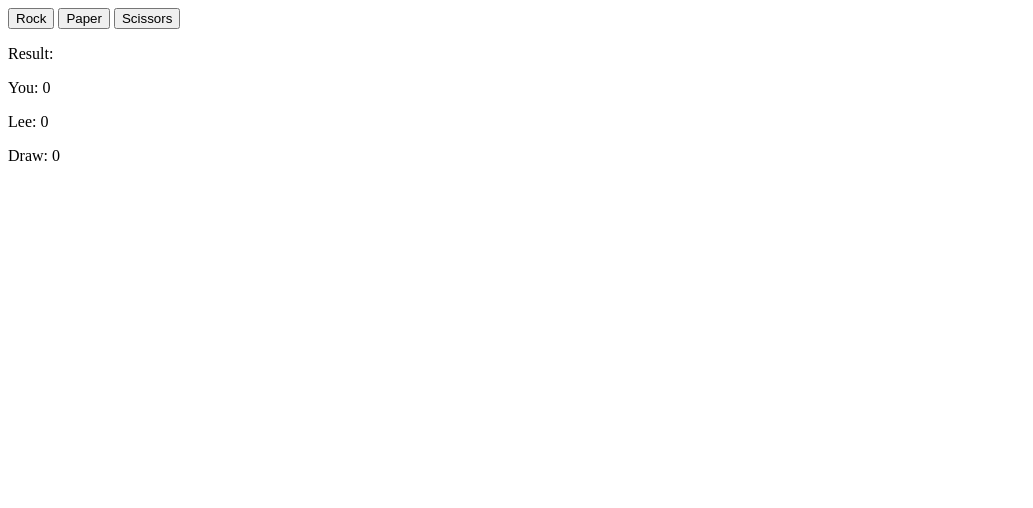
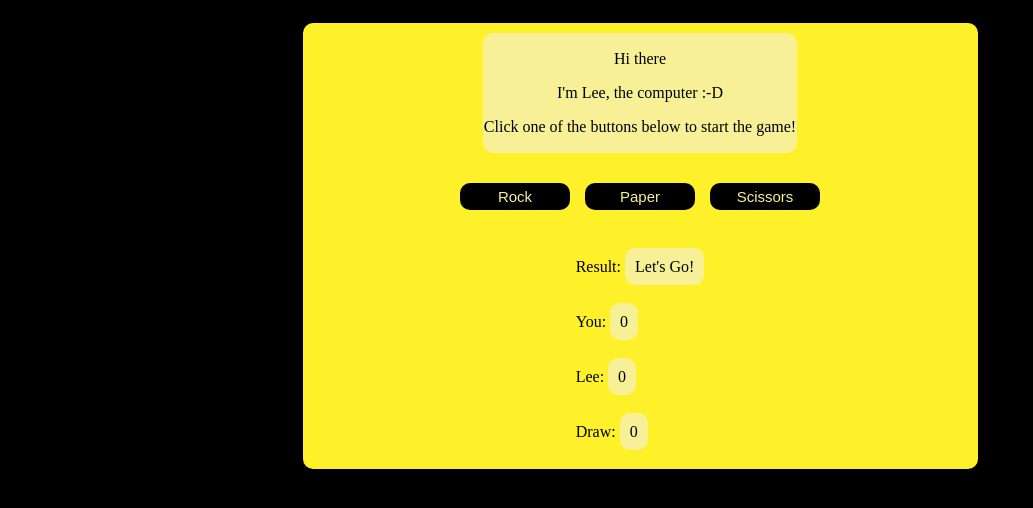
Before and after one commit to otherdcn/top-rock-paper-scissors, a plain HTML site: page index.html in a window 1280 px wide. Shown: the whole page, without its empty margins (0-1033 px from the left). Drawn offline with Linux system fonts and the light colour scheme.

Commit message:
Add some styling for better visuals

```diff
--- a/index.html
+++ b/index.html
@@ -8,16 +8,24 @@
     <script src="./javascript.js" defer></script>
   </head>
   <body>
+    <div class="container">
+      <div class="info">
+        <p>Hi there</p>
+        <p>I'm Lee, the computer :-D</p>
+        <p>Click one of the buttons below to start the game!</p>
+      </div>
+
       <div id="option_buttons">
         <button id="rock_button">Rock</button>
         <button id="paper_button">Paper</button>
         <button id="scissors_button">Scissors</button>
       </div>
       <div id="scoreboard">
-      <p id="round_result">Result: </p>
+        <p id="round_played">Result: <span id="result">Let's Go!</span></p>
         <p id="player">You: <span id="player_score">0</span></p>
         <p id="computer">Lee: <span id="computer_score">0</span></p>
         <p id="computer">Draw: <span id="stalemate_score">0</span></p>
       </div>
+    </div>
   </body>
 </html>
--- a/javascript.js
+++ b/javascript.js
@@ -14,7 +14,7 @@ const scoreBoard = {
 const playerScore = document.querySelector("#player_score");
 const computerScore = document.querySelector("#computer_score");
 const drawScore = document.querySelector("#stalemate_score");
-const roundResultText = document.querySelector("#round_result");
+const roundResultText = document.querySelector("#result");
 
 function getComputerChoice() {
   const computerSelection = Math.floor(Math.random()*choices.length);
--- a/styles.css
+++ b/styles.css
@@ -0,0 +1,66 @@
+html {
+  background-color: black;
+  color: black;
+  padding: 15px;
+}
+
+.container {
+  background-color: #fef12a;
+  padding: 0 50px;
+  width: 575px;
+  /* height: 150px; */
+  margin: auto;
+  border-radius: 10px;
+  display: flex;
+  flex-direction: column;
+  gap: 10px;
+}
+
+#option_buttons {
+  flex: 3;
+  display: flex;
+  flex-direction: row;
+  justify-content: center;
+  align-items: flex-start;
+  gap: 15px;
+  padding: 10px;
+}
+
+#scoreboard {
+  flex: 4;
+  display: flex;
+  flex-direction: column;
+  justify-content: center;
+  align-items: flex-start;
+  gap: 5px;
+  padding: 5px;
+  margin: 10px auto;
+  padding: 2px;
+}
+
+#player_score, #computer_score, #stalemate_score, #result, .info {
+  background-color: #f7f097;
+  padding: 10px;
+  border-radius: 10px;
+}
+
+.info {
+  margin: 10px auto;
+  padding: 1px;
+}
+
+button {
+  border-radius: 10px;
+  background-color: black;
+  color: #f7f097;
+  border: none;
+  padding: 5px 25px;
+  text-align: center;
+  text-decoration: none;
+  font-size: 15px;
+  width: 110px;
+}
+
+.info p {
+  text-align: center;
+}
```
Lines whose indentation alone changed are shown as unchanged.
